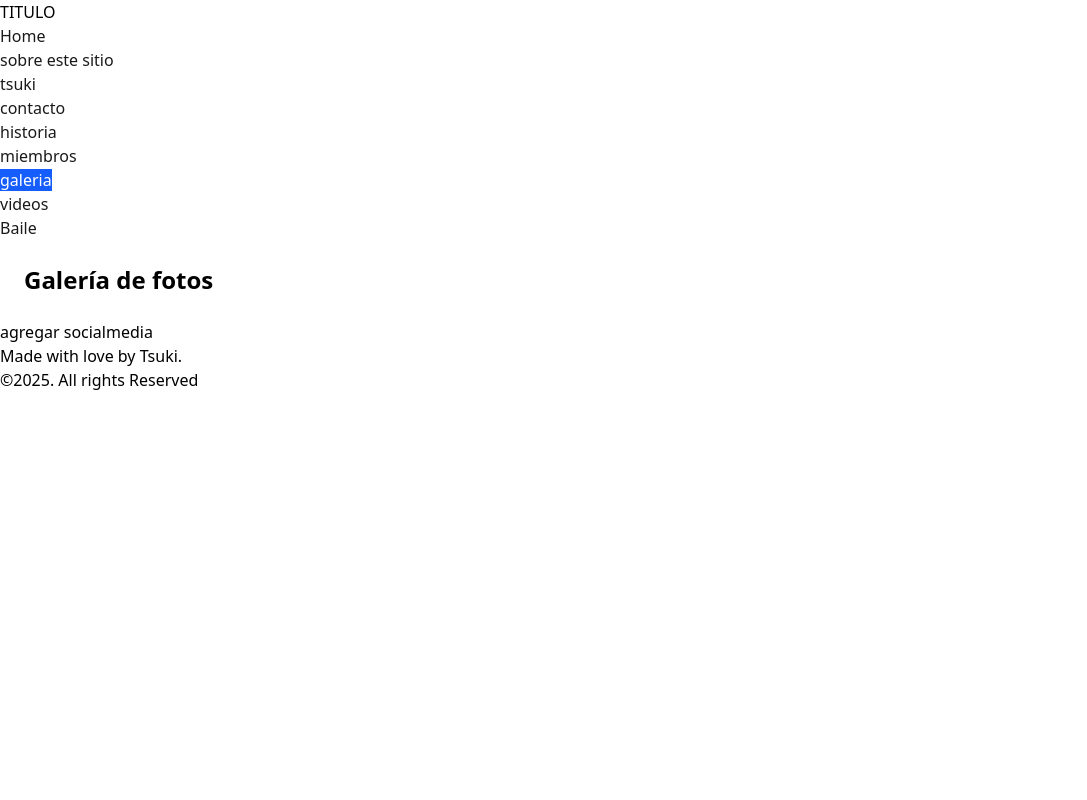
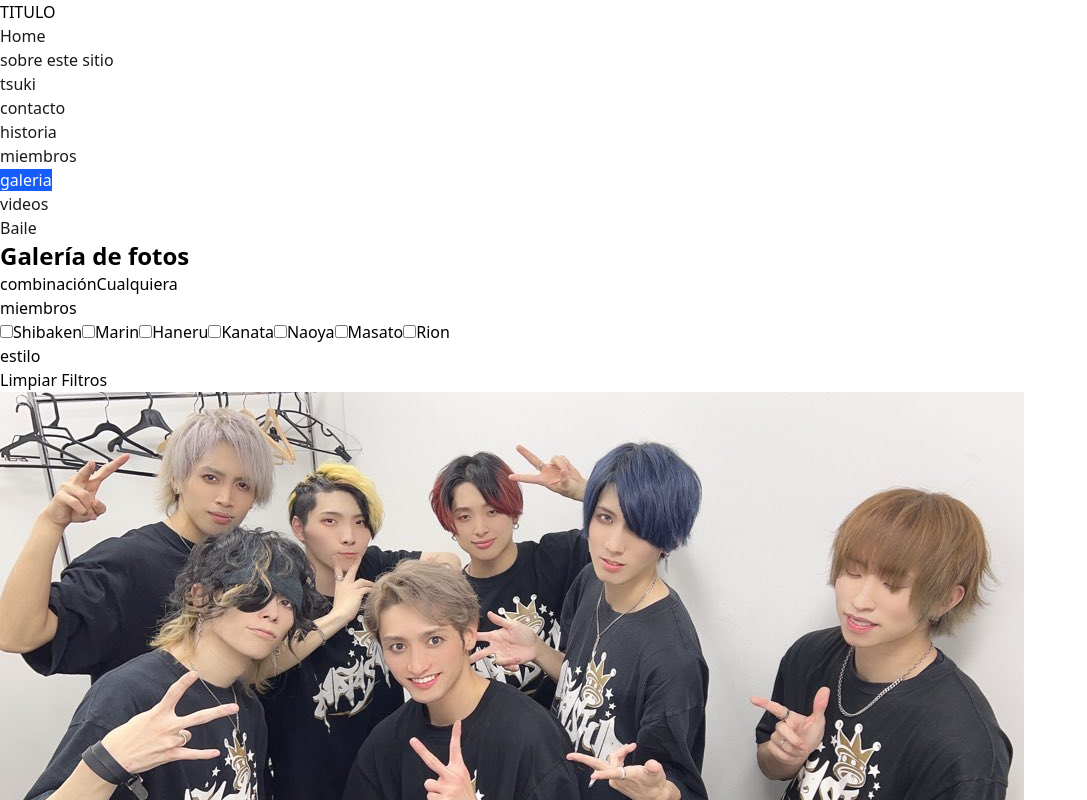
Before and after one commit to faery-cam/herrera_camila_tp2, a React (Vite) app in the folder app/: page /galeria in a window 1280 px wide. Shown: the top 800 px of the page, without its empty margins (0-1087 px from the left). Built offline with nearby package versions, Linux system fonts and the light colour scheme.

Commit message:
[ADD] se agregó componente de filtros y se terminó galería de fotos (base)

```diff
--- /dev/null
+++ b/app/src/components/FiltroSelect.jsx
@@ -0,0 +1,31 @@
+export default function FiltroSelect({ opciones, filtros, modo, setModo, toggleFiltro, cleanFiltros }) {
+    return (
+        <aside>
+            <div>
+                <span>combinación</span>
+                <button onClick={() => setModo(modo === "OR" ? "AND" : "OR")}>
+                    {modo === "OR" ? "Cualquiera" : "Exactamente esos"}
+                </button>
+
+            </div>
+
+            {Object.entries(opciones).map(([categoria, valores]) =>
+                <div key={categoria}>
+                    <h3>{categoria}</h3>
+
+                    {valores.map(valor => (
+                        <label key={valor}>
+                            <input type="checkbox"
+                                checked={filtros[categoria]?.includes(valor) || false}
+                                onChange={() => toggleFiltro(categoria, valor)} />
+                            {valor}
+                        </label>
+                    ))}
+                </div>
+            )}
+
+            <button onClick={cleanFiltros}>Limpiar Filtros</button>
+
+        </aside>
+    )
+}
--- a/app/src/data/fotosData.js
+++ b/app/src/data/fotosData.js
@@ -1,15 +1,53 @@
 const fotosData = [
     {
         id: 1,
-        src: "img",
+        src: "/assets/img/galery/antsaSiete.jpg",
         miembros: ["a"],
         tipo: "",
         titulo: "",
     },
     {
-
-    }
-
+        id: 2,
+        src: "/assets/img/galery/handsCrown.jpg",
+        miembros: ["a"],
+        tipo: "",
+        titulo: "",
+    },
+    {
+        id: 3,
+        src: "/assets/img/galery/handsStar.jpg",
+        miembros: ["a"],
+        tipo: "",
+        titulo: "",
+    },
+    {
+        id: 4,
+        src: "/assets/img/galery/selfieMK.jpg",
+        miembros: ["a"],
+        tipo: "",
+        titulo: "",
+    },
+    {
+        id: 5,
+        src: "/assets/img/galery/selfieSM.jpg",
+        miembros: ["a"],
+        tipo: "",
+        titulo: "",
+    },
+    {
+        id: 6,
+        src: "/assets/img/galery/showHR.jpg",
+        miembros: ["a"],
+        tipo: "",
+        titulo: "",
+    },
+    {
+        id: 7,
+        src: "/assets/img/galery/showMM.jpg",
+        miembros: ["a"],
+        tipo: "",
+        titulo: "",
+    },
 ]
 
 export default fotosData;
--- a/app/src/hooks/useFiltro.js
+++ b/app/src/hooks/useFiltro.js
@@ -1,6 +1,6 @@
 import { useMemo, useState } from "react";
 
-export default function useFiltro() {
+export default function useFiltro(data) {
 
     const [filtros, setFiltros] = useState({
         miembros: [],
--- a/app/src/pages/Contacto.jsx
+++ b/app/src/pages/Contacto.jsx
@@ -2,13 +2,12 @@ import Formulario from '../components/Formulario.jsx';
 
 export default function Contacto() {
     return (
-        <>
-            <section className="p-6">
-                <h2 className="text-2xl font-bold">Contacto</h2>
-                <Formulario />
+        <section className="p-6">
+            <h2 className="text-2xl font-bold">Contacto</h2>
+            <Formulario />
 
-            </section>
-        </>
+        </section>
+
     )
 
 }
--- a/app/src/pages/Galeria.jsx
+++ b/app/src/pages/Galeria.jsx
@@ -1,9 +1,32 @@
+import fotosData from "../data/fotosData.js"
+import useFiltro from "../hooks/useFiltro.js"
+import FiltroSelect from "../components/FiltroSelect.jsx"
 
 export default function Galeria() {
+    const { filtros, modo, setModo, toggleFiltro, cleanFiltros, datosFiltrados, } = useFiltro(fotosData);
+
+    const opciones = {
+        miembros: ["Shibaken", "Marin", "Haneru", "Kanata", "Naoya", "Masato", "Rion"],
+        estilo: []
+    }
+
     return (
         <>
-            <section className="p-6">
-                <h2 className="text-2xl font-bold">Galería de fotos</h2>
+            <h2 className="text-2xl font-bold">Galería de fotos</h2>
+
+            <FiltroSelect
+                opciones={opciones}
+                filtros={filtros}
+                modo={modo}
+                setModo={setModo}
+                toggleFiltro={toggleFiltro}
+                cleanFiltros={cleanFiltros}
+            />
+
+            <section className="">
+                {datosFiltrados.map(foto => (
+                    <img key={foto.id} src={foto.src} alt={foto.titulo} />
+                ))}
             </section>
         </>
     )
```
